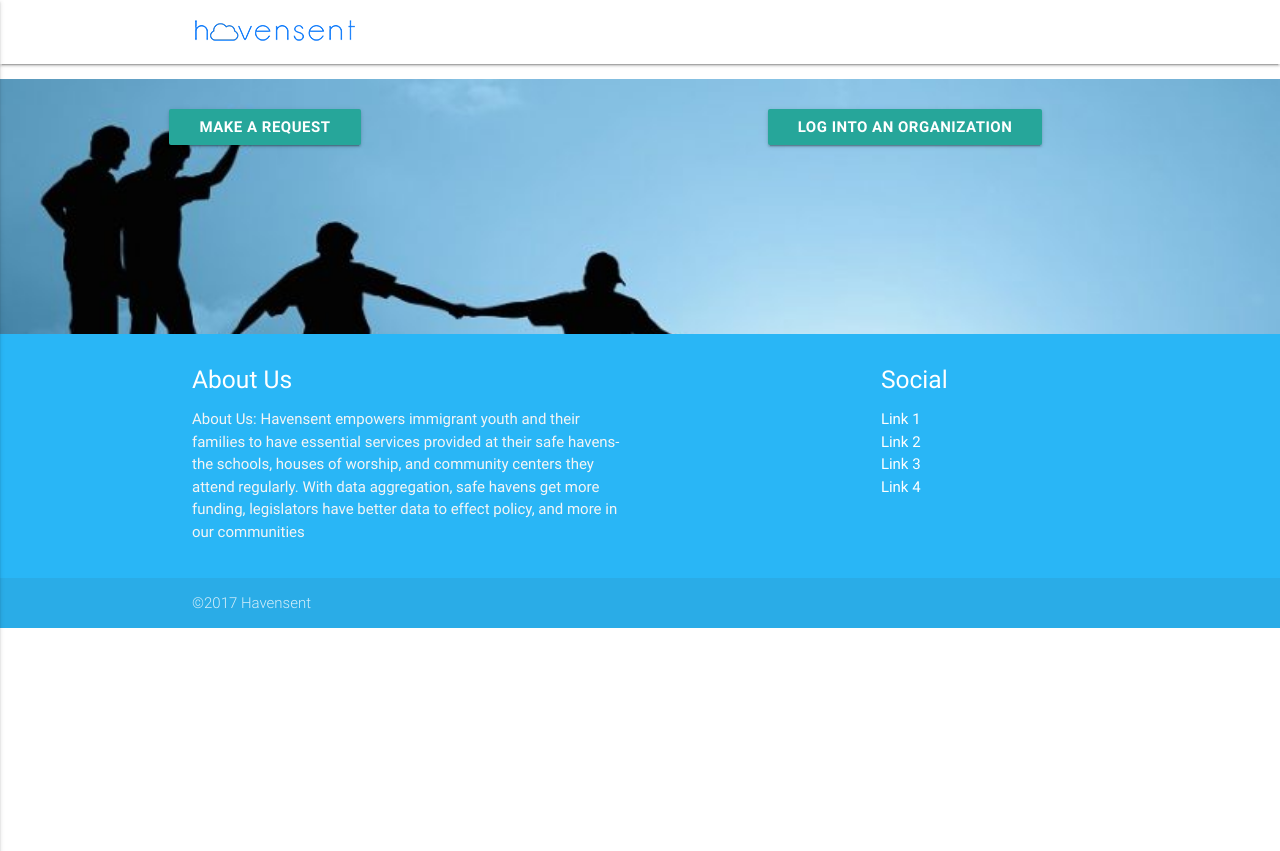
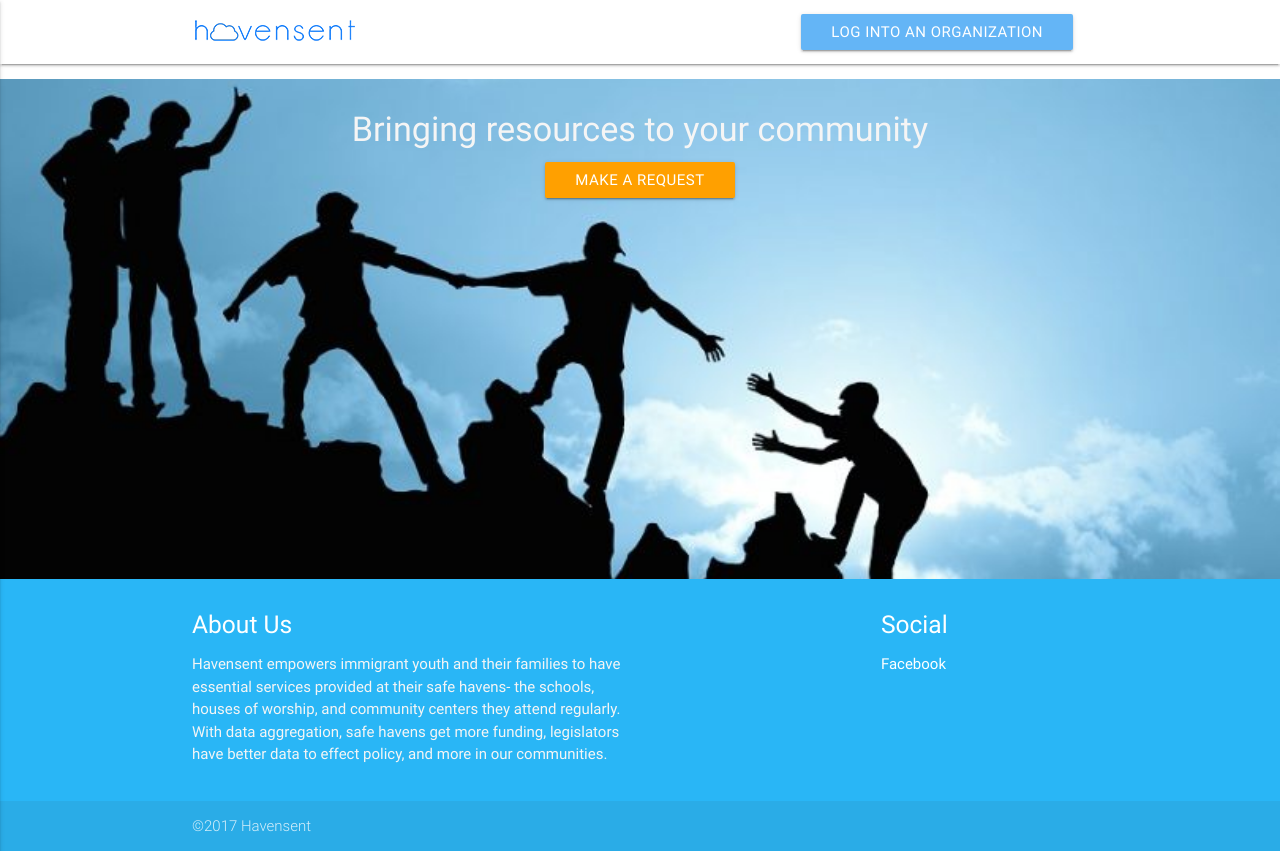
Before and after one commit to dkrish/havens-undocuhacks, a plain HTML site: page index.html in a window 1280 px wide. Before the commit the page ends 800 px from the top, so only its background shows below. Drawn offline with nearby package versions, Linux system fonts and the light colour scheme.

Commit message:
fixed homepage, added parallax

```diff
--- a/css/style.css
+++ b/css/style.css
@@ -21,13 +21,3 @@
     width: 100%;
     height: 100%;
 }
-
-.container-withbg {
-	background-image: url("../img/bg.jpg");
-	background-repeat: no-repeat;
-	background-size: cover;
-		content: '';
-		display: block;
-		height: 17em;
-		width: 100%;
-}
--- a/homepage.html
+++ b/index.html
@@ -12,9 +12,9 @@
 </head>
 <body>
   <nav class="white" role="navigation">
-    <div class="nav-wrapper container"><a id="logo-container" href="file:///C:/Users/Clari/Documents/Github-Project/havens-undocuhacks/homepage.html" class="brand-logo"><img src="img/logo.png"></a>
+    <div class="nav-wrapper container"><a id="logo-container" href="index.html" class="brand-logo"><img src="img/logo.png"></a>
       <ul class="right hide-on-med-and-down">
-        <li><a href="#">Navbar Link</a></li>
+        <li><a href="./adminWelcome.html" class="blue lighten-2  waves-effect waves-light btn">Log into an organization</a></li>
       </ul>
 
       <ul id="nav-mobile" class="side-nav">
@@ -30,31 +30,27 @@
     </div>
   </div>
 
+  <div id="index-banner" class="parallax-container">
+    <div class="section no-pad-bot">
+      <div class="container">
+        <div class="row center">
+          <h4 class="grey-text text-lighten-4">Bringing resources to your community</h4>
+          <div class="row col s12"><a href="./request.html" class="amber darken-2 waves-effect waves-light btn">Make a request</a></div>
+        </div>
+      </div>
+    </div>
+    <div class="parallax"><img src="img/bg.jpg" alt="Unsplashed background img 1"></div>
+  </div>
 
-  <div class="container-withbg">
-    <div class="section">
-
-      <!--   Icon Section   -->
-      <table class='center'>
-        <tr>
-          <th><div class="col s4 center"><a href="./request.html" class="waves-effect waves-light btn">Make a request</a></div></th>
-          <th> <div class="col s4 center"><a href="./adminWelcome.html" class="waves-effect waves-light btn">Log into an organization</a></div></th>
-        </tr>
-      </table>
-
-    </div>
-    <br><br>
-  </div>
 
   <footer class="page-footer light-blue lighten-1">
     <div class="container">
       <div class="row">
         <div class="col l6 s12">
           <h5 class="white-text">About Us</h5>
-          <p class="grey-text text-lighten-4">About Us:
-Havensent empowers immigrant youth and their families to have essential services provided at their safe havens- the schools, houses of worship, and community centers they attend regularly. With data aggregation, safe havens get more funding, legislators have better data to effect policy, and more in our communities</p>
-
-
+          <p class="grey-text text-lighten-4">
+            Havensent empowers immigrant youth and their families to have essential services provided at their safe havens- the schools, houses of worship, and community centers they attend regularly. With data aggregation, safe havens get more funding, legislators have better data to effect policy, and more in our communities.
+          </p>
         </div>
         <div class="col l3 s12">
 
@@ -62,10 +58,7 @@ Havensent empowers immigrant youth and their families to have essential services
         <div class="col l3 s12">
           <h5 class="white-text">Social</h5>
           <ul>
-            <li><a class="white-text" href="#!">Link 1</a></li>
-            <li><a class="white-text" href="#!">Link 2</a></li>
-            <li><a class="white-text" href="#!">Link 3</a></li>
-            <li><a class="white-text" href="#!">Link 4</a></li>
+            <li><a class="white-text" href="https://www.facebook.com/HavensentApp/">Facebook</a></li>
           </ul>
         </div>
       </div>
--- a/js/init.js
+++ b/js/init.js
@@ -1,5 +1,7 @@
 (function($){
   $(function(){
+
+     $('.parallax').parallax();
 
     $('.button-collapse').sideNav();
 
```
